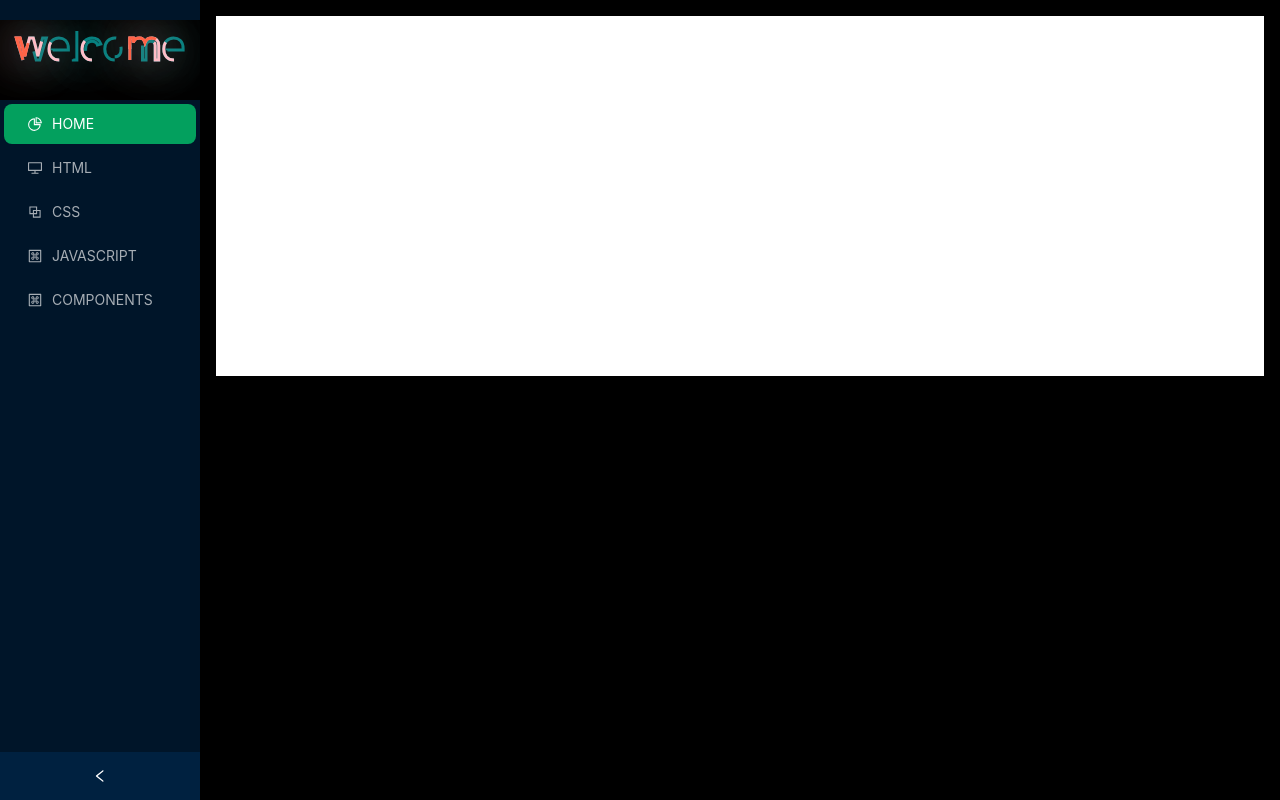
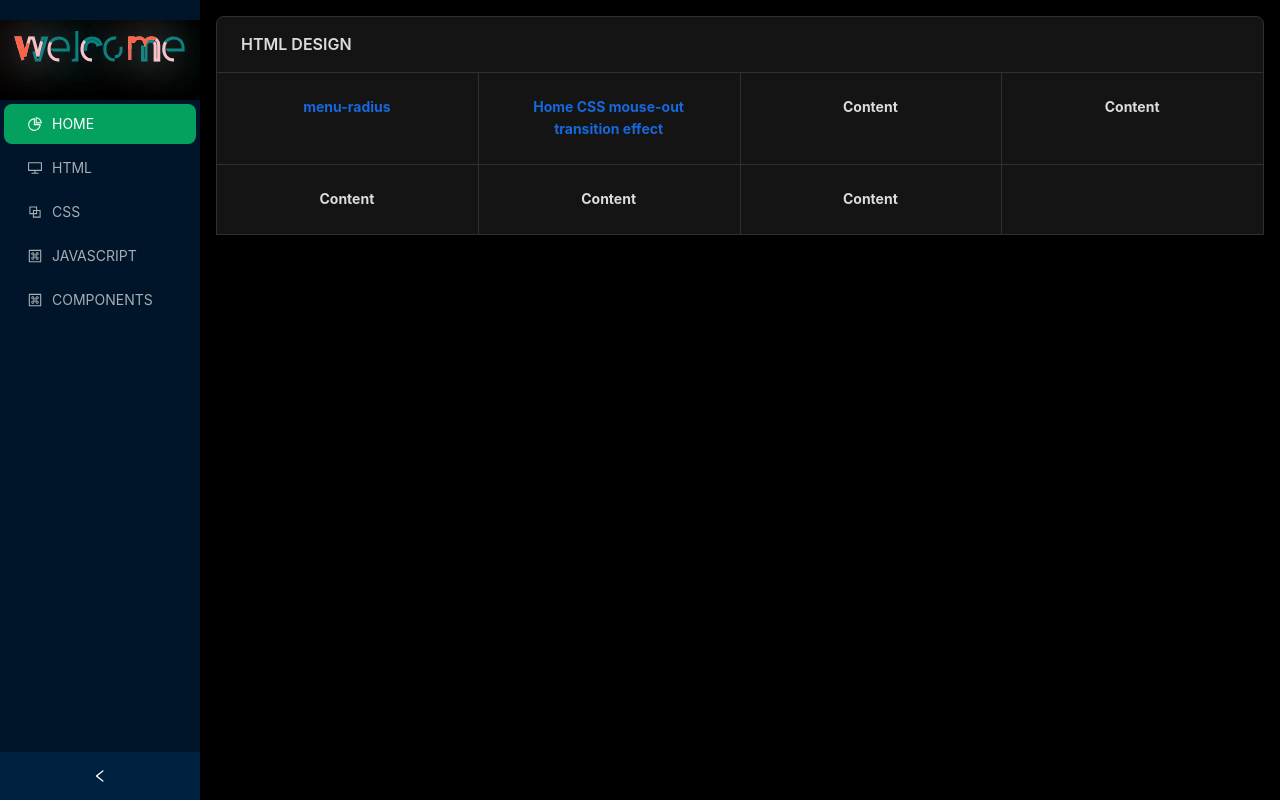
Before and after one commit to mageAoe/code-design, a React (Vite) app: page /#/html in a window 1280 px wide. Built offline with nearby package versions, Linux system fonts and the light colour scheme.

Commit message:
refactor: 💡 arrange project file

```diff
--- a/src/App.tsx
+++ b/src/App.tsx
@@ -1,6 +1,6 @@
 import React, { Suspense, createContext, useMemo, lazy } from 'react'
 import { RouterProvider, HashRouter } from 'react-router-dom'
-import Loading from '@/pages/loading'
+import Loading from '@/components/loading/loading'
 // import Router from './router'
 import { ConfigProvider, theme } from 'antd'
 // import AuthRouter from '@/router/authRouter'
@@ -14,11 +14,11 @@ import CardsPage from '@/view/css/cards'
 import MenuRadius from '@/view/css/menu-radius/index'
 import TransitionEffect from '@/view/css/transition-effect/index'
 import HtmlPage from '@/view/html/index'
+import HtmlCardsPage from '@/view/html/cards'
 
 const Components = lazy(() => import('@/view/components'))
 
-function App() {
-  return (
+const App: React.FC = () => (
   // <Suspense fallback={<Loading />}>
   //   <RouterProvider router={Router}></RouterProvider>
   // </Suspense>
@@ -34,7 +34,9 @@ function App() {
         <Routes>
           <Route path='/' element={<Main />}>
             <Route index element={<Home />}></Route>
-              <Route path='/html' element={<HtmlPage />}></Route>
+            <Route path='/html' element={<HtmlPage />}>
+              <Route index element={<HtmlCardsPage />}></Route>
+            </Route>
             <Route path='/js' element={<JsPageWidget />}></Route>
             <Route path='/css' element={<CssPage />}>
               <Route index element={<CardsPage />}></Route>
@@ -48,6 +50,5 @@ function App() {
     </ConfigProvider>
   </HashRouter>
 )
-}
 
 export default App
--- a/src/components/SvgIcons.tsx
+++ /dev/null
@@ -1,28 +0,0 @@
-import { useMemo } from 'react'
-import './icons.css'
-
-interface Props {
-  prefix?: string
-  iconClass: string
-  size: string
-  color: string
-}
-
-function SvgIcons(props: Props) {
-  const symbolId = useMemo(() => `#${props.prefix}-${props.iconClass}`, [props])
-
-  return (
-    <>
-      <svg aria-hidden='true' className='svg-icon' style={{ width: props.size, height: props.size }}>
-        <use xlinkHref={symbolId} fill={props.color} />
-      </svg>
-    </>
-  )
-}
-
-SvgIcons.defaultProps = {
-  prefix: 'icon',
-  size: '1em'
-} as Props
-
-export default SvgIcons
--- /dev/null
+++ b/src/components/svgIcons/SvgIcons.tsx
@@ -0,0 +1,28 @@
+import { useMemo } from 'react'
+import './icons.scss'
+
+interface Props {
+  prefix?: string
+  iconClass: string
+  size: string
+  color: string
+}
+
+function SvgIcons(props: Props) {
+  const symbolId = useMemo(() => `#${props.prefix}-${props.iconClass}`, [props])
+
+  return (
+    <>
+      <svg aria-hidden='true' className='svg-icon' style={{ width: props.size, height: props.size }}>
+        <use xlinkHref={symbolId} fill={props.color} />
+      </svg>
+    </>
+  )
+}
+
+SvgIcons.defaultProps = {
+  prefix: 'icon',
+  size: '1em'
+} as Props
+
+export default SvgIcons
--- a/src/layout/index.tsx
+++ b/src/layout/index.tsx
@@ -1,7 +1,6 @@
-// 组合 menu main header footer
 import React, { useState } from 'react'
 import { Outlet, useLocation } from 'react-router-dom'
-import { Breadcrumb, Layout, Menu, theme } from 'antd'
+import { Layout, theme } from 'antd'
 import LogoPage from './logo/index'
 import MenuPageWidget from './menu/index'
 import { CSSTransition, TransitionGroup, SwitchTransition } from 'react-transition-group'
@@ -10,7 +9,7 @@ import 'animate.css'
 
 const { Header, Content, Footer, Sider } = Layout
 
-function Home() {
+const Home: React.FC = () => {
   const location = useLocation()
   const [collapsed, setCollapsed] = useState(false)
   const {
--- a/src/layout/menu/index.tsx
+++ b/src/layout/menu/index.tsx
@@ -5,7 +5,7 @@ import { useNavigate } from 'react-router-dom'
 
 import { DesktopOutlined, PieChartOutlined, BlockOutlined, MacCommandOutlined } from '@ant-design/icons'
 
-function MenuPageWidget() {
+const MenuPageWidget: React.FC = () => {
   const navigate = useNavigate()
 
   function getItem(label: React.ReactNode, key: React.Key, icon?: React.ReactNode, children?: MenuItem[]): MenuItem {
--- a/src/pages/home.tsx
+++ /dev/null
@@ -1,76 +0,0 @@
-import React, { useRef, useState } from 'react'
-import { useNavigate } from 'react-router-dom'
-import SvgIcons from '@/components/SvgIcons'
-import './style.scss'
-import { Icon, listIcons, getIcon } from '@iconify/react'
-import home from '@iconify-icons/mdi/home'
-import { Button, Space } from 'antd'
-
-const Index = () => {
-  // 路由跳转
-  const router = useNavigate()
-
-  function toDetail() {
-    router('/AsyncDetail')
-  }
-
-  function toRecord() {
-    router('/record')
-  }
-
-  function toTest() {
-    router('/test')
-  }
-
-  const destinationDom = useRef<HTMLDivElement>(null)
-
-  // const refList = [] as HTMLDivElement[];
-
-  // function getRef(dom: HTMLDivElement | null) {
-  //   if (dom) refList.push(dom);
-  // }
-
-  // console.log(import.meta.env.VITE_SHAREURL);
-  // console.log(import.meta.env.MODE);
-  // console.log(listIcons());
-  // const data = getIcon('mdi-light:home');
-  // console.log(data);
-  return (
-    <>
-      <div className='text-red flex flex-col flex-items-center'>
-        <div ref={destinationDom} className='destination'>
-          123
-        </div>
-
-        <div className='mb-10'>
-          <SvgIcons iconClass='react' size='40' />
-          <Icon icon='mdi-light:home' style={{ color: 'red', fontSize: '32px' }} />
-          <Icon icon='mdi:home' style={{ color: 'red', fontSize: '32px' }} />
-          <Icon icon={home} style={{ color: 'red', fontSize: '32px' }} />
-        </div>
-
-        <div className='mb-10'>
-          <Space wrap>
-            <Button type='primary'>Primary Button</Button>
-            <Button>Default Button</Button>
-            <Button type='dashed'>Dashed Button</Button>
-            <Button type='text'>Text Button</Button>
-            <Button type='link'>Link Button</Button>
-          </Space>
-        </div>
-
-        {/* 注意样式，position: fixed */}
-        <div className='transition-div'></div>
-        <div className='box p-10 ma-auto'>home 页</div>
-        <br />
-        <button onClick={toDetail}>去 detail</button>
-        <br />
-        <button onClick={toRecord}>去 record</button>
-        <br />
-        <button onClick={toTest}>去 test</button>
-      </div>
-    </>
-  )
-}
-
-export default Index
--- a/src/router/index.tsx
+++ b/src/router/index.tsx
@@ -4,7 +4,7 @@ import HomeC from '../pages/home'
 import Detail from '../pages/detail'
 import Record from '../pages/record'
 import Test from '@/pages/test'
-import Loading from '@/pages/loading'
+import Loading from '@/components/loading/loading'
 import Main from '@/layout/index'
 import Home from '@/view/home'
 
--- a/src/view/css/index.tsx
+++ b/src/view/css/index.tsx
@@ -1,7 +1,6 @@
+import React from 'react'
 import { Outlet } from 'react-router-dom'
 
-function CssPage() {
-  return <Outlet></Outlet>
-}
+const CssPage: React.FC = () => <Outlet></Outlet>
 
 export default CssPage
--- /dev/null
+++ b/src/view/html/cards.tsx
@@ -0,0 +1,44 @@
+import { Card } from 'antd'
+import React from 'react'
+import './index.scss'
+import { Link } from 'react-router-dom'
+
+const gridStyle: React.CSSProperties = {
+  cursor: 'pointer',
+  width: '25%',
+  textAlign: 'center',
+  fontWeight: 700,
+  transition: 'box-shadow 0.3s ease-in-out'
+}
+
+const CardsPage: React.FC = () => (
+  <Card title='HTML DESIGN'>
+    <Card.Grid style={gridStyle} className='css-border'>
+      <Link className='block w-full' to='/css/menu-radius'>
+        menu-radius
+      </Link>
+    </Card.Grid>
+    <Card.Grid style={gridStyle} className='css-border'>
+      <Link className='block w-full' to='/css/transition-effect'>
+        Home CSS mouse-out transition effect
+      </Link>
+    </Card.Grid>
+    <Card.Grid style={gridStyle} className='css-border'>
+      Content
+    </Card.Grid>
+    <Card.Grid style={gridStyle} className='css-border'>
+      Content
+    </Card.Grid>
+    <Card.Grid style={gridStyle} className='css-border'>
+      Content
+    </Card.Grid>
+    <Card.Grid style={gridStyle} className='css-border'>
+      Content
+    </Card.Grid>
+    <Card.Grid style={gridStyle} className='css-border'>
+      Content
+    </Card.Grid>
+  </Card>
+)
+
+export default CardsPage
--- /dev/null
+++ b/src/view/html/index.scss
@@ -0,0 +1,58 @@
+.cards {
+  position: relative;
+  display: grid;
+  grid-template-columns: repeat(4, 25%);
+  font-family: -apple-system, BlinkMacSystemFont, 'Segoe UI', Roboto, 'Helvetica Neue', Arial, 'Noto Sans', sans-serif,
+    'Apple Color Emoji', 'Segoe UI Emoji', 'Segoe UI Symbol', 'Noto Color Emoji';
+  color: rgb(255 255 255 / 85%);
+  background: #141414;
+  border: 1px solid #303030;
+  border-radius: 8px;
+
+  .card-title {
+    display: flex;
+    flex-direction: column;
+    grid-column: 1 / 5;
+    justify-content: center;
+    min-height: 56px;
+    padding: 0 24px;
+    margin-bottom: -1px;
+    font-size: 16px;
+    font-weight: 600;
+    color: rgb(255 255 255 / 85%);
+    background: transparent;
+    border-bottom: 1px solid #303030;
+    border-bottom: none;
+    border-radius: 8px 8px 0 0;
+  }
+
+  .card {
+    padding: 24px;
+    font-weight: 700;
+    text-align: center;
+    cursor: pointer;
+    border: 0;
+    border-radius: 0;
+    box-shadow: 1px 0 0 0 #303030, 0 1px 0 0 #303030, 1px 1px 0 0 #303030, 1px 0 0 0 #303030 inset,
+      0 1px 0 0 #303030 inset;
+    transition: box-shadow 0.3s ease-in-out 0s;
+  }
+
+  .card:hover {
+    position: relative;
+    z-index: 1;
+    color: #ffffff;
+    box-shadow: 0 0 10px 5px rgb(31 178 204 / 80%) !important; /* 发光效果的 box-shadow */
+  }
+}
+
+.css-border {
+  /* 其他样式属性 */
+  transition: box-shadow 0.3s ease-in-out; /* 添加过渡效果 */
+}
+
+/* 悬停状态样式 */
+
+.css-border:hover {
+  box-shadow: 0 0 10px 5px rgb(204 31 118 / 80%) !important; /* 发光效果的 box-shadow */
+}
--- a/src/view/html/index.tsx
+++ b/src/view/html/index.tsx
@@ -1,9 +1,6 @@
-function HtmlPage() {
-  return (
-    <div className='p-6' style={{ minHeight: 360, background: '#fff' }}>
-      HtmlPage .
-    </div>
-  )
-}
+import React from 'react'
+import { Outlet } from 'react-router-dom'
+
+const HtmlPage: React.FC = () => <Outlet></Outlet>
 
 export default HtmlPage
```
Also changed, not shown: src/components/svgIcons/icons.scss (renamed from src/components/icons.css). Lines whose indentation alone changed are shown as unchanged.
